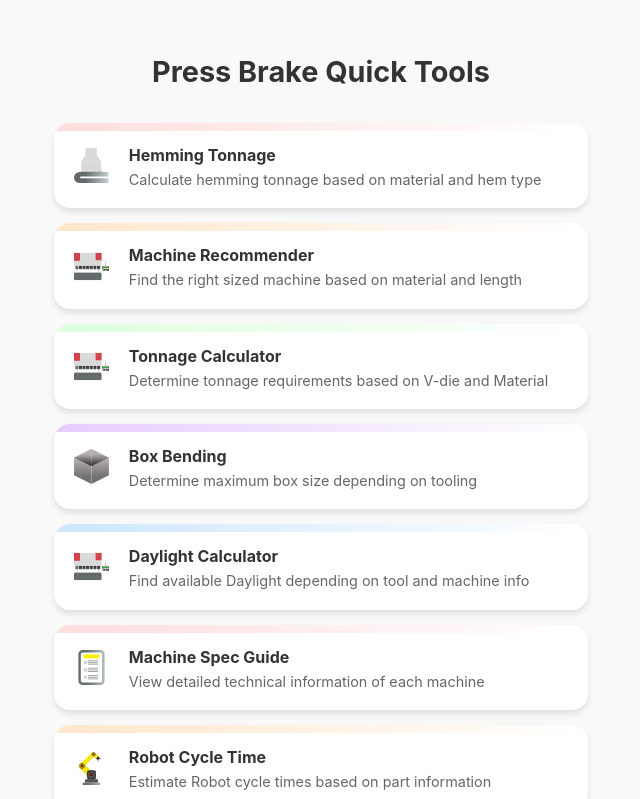
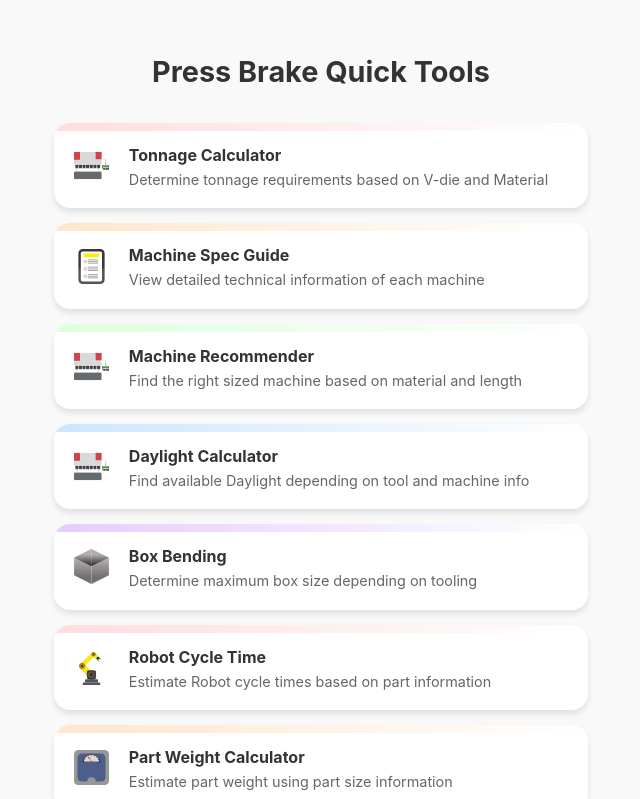
Before and after one commit to DaneColeson/QuickTools, a React (Create React App) app: page / in a window 1280 px wide. Shown: the top 799 px of the page, without its empty margins (319-959 px from the left). Built offline with nearby package versions, Linux system fonts and the light colour scheme.

Commit message:
Pre-Electron Save

```diff
--- /dev/null
+++ b/src/assets/ScaleIcon.tsx
@@ -0,0 +1,119 @@
+import * as React from "react";
+interface SVGComponentProps extends React.SVGProps<SVGSVGElement> {}
+
+const ScaleIcon = (props: SVGComponentProps) => (
+  <svg
+    width={200}
+    height={200}
+    viewBox="0 0 200 200"
+    fill="none"
+    xmlns="http://www.w3.org/2000/svg"
+    {...props}
+  >
+    <g clipPath="url(#clip0_1_2)">
+      <rect width={200} height={200} rx={25} fill="#999696" />
+      <rect x={20} y={20} width={160} height={160} rx={25} fill="#4D5E8A" />
+      <circle cx={100} cy={180} r={25} fill="#999696" />
+      <circle
+        cx={100}
+        cy={73}
+        r={48.5}
+        fill="#D9D9D9"
+        stroke="black"
+        strokeWidth={3}
+      />
+      <rect x={43} y={70} width={117} height={61} fill="#4D5E8A" />
+      <line
+        x1={51}
+        y1={68.5}
+        x2={149}
+        y2={68.5}
+        stroke="black"
+        strokeWidth={3}
+      />
+      <line
+        x1={100.5}
+        y1={25}
+        x2={100.5}
+        y2={33}
+        stroke="black"
+        strokeWidth={3}
+      />
+      <line
+        x1={82.3858}
+        y1={27.426}
+        x2={85.4473}
+        y2={34.817}
+        stroke="black"
+        strokeWidth={3}
+      />
+      <line
+        x1={69.0607}
+        y1={35.9393}
+        x2={74.7175}
+        y2={41.5962}
+        stroke="black"
+        strokeWidth={3}
+      />
+      <line
+        x1={52}
+        y1={66.5}
+        x2={60}
+        y2={66.5}
+        stroke="black"
+        strokeWidth={3}
+      />
+      <line
+        x1={57.574}
+        y1={49.6142}
+        x2={64.9651}
+        y2={52.6756}
+        stroke="black"
+        strokeWidth={3}
+      />
+      <line
+        x1={119.066}
+        y1={28.2521}
+        x2={116.004}
+        y2={35.6431}
+        stroke="black"
+        strokeWidth={3}
+      />
+      <line
+        x1={134.718}
+        y1={39.0607}
+        x2={129.061}
+        y2={44.7175}
+        stroke="black"
+        strokeWidth={3}
+      />
+      <line
+        x1={143.965}
+        y1={52.3858}
+        x2={136.574}
+        y2={55.4473}
+        stroke="black"
+        strokeWidth={3}
+      />
+      <line
+        x1={148}
+        y1={68.5}
+        x2={140}
+        y2={68.5}
+        stroke="black"
+        strokeWidth={3}
+      />
+      <circle cx={100} cy={65} r={3} fill="#FF0000" />
+      <path
+        d="M83.1683 40.0143C82.6239 39.9213 82.1072 40.2873 82.0143 40.8317L80.4996 49.7033C80.4066 50.2477 80.7726 50.7644 81.317 50.8574C81.8614 50.9503 82.3781 50.5843 82.4711 50.0399L83.8174 42.154L91.7033 43.5004C92.2477 43.5934 92.7644 43.2274 92.8574 42.683C92.9503 42.1386 92.5843 41.6219 92.0399 41.5289L83.1683 40.0143ZM100.816 64.422L83.816 40.422L82.184 41.578L99.184 65.578L100.816 64.422Z"
+        fill="#FF0000"
+      />
+    </g>
+    <defs>
+      <clipPath id="clip0_1_2">
+        <rect width={200} height={200} fill="white" />
+      </clipPath>
+    </defs>
+  </svg>
+);
+export default ScaleIcon;
--- a/src/components/App.tsx
+++ b/src/components/App.tsx
@@ -11,6 +11,7 @@ import MachineSpecGuide from "./MachineSpecGuide";
 import Footer from "./Footer";
 import { UnitProvider } from "./UnitContext"; // ✅ Global Unit Toggle Provider
 import RobotCycleTime from "./RobotCycleTime";
+import PartWeightCalculator from "./PartWeightCalculator";
 
 const App: React.FC = () => (
     <UnitProvider>
@@ -25,6 +26,7 @@ const App: React.FC = () => (
                     <Route path="/box-bending" element={<BoxBending />} />
                     <Route path="/machine-spec" element={<MachineSpecGuide />} />
                     <Route path="/robot-cycletime" element={<RobotCycleTime />} />
+                    <Route path="/part-weight-calculator" element={<PartWeightCalculator />} />
                     <Route path="*" element={<div>404 - Page Not Found</div>} />
                 </Routes>
                 <Footer />
--- a/src/components/Home.tsx
+++ b/src/components/Home.tsx
@@ -7,6 +7,7 @@ import { default as BoxIcon } from "../assets/BoxIcon";
 import { default as HemmingIcon } from "../assets/HemmingIcon";
 import { default as SpecIcon } from "../assets/SpecIcon";
 import { default as RobotIcon } from "../assets/RobotIcon";
+import { default as ScaleIcon } from "../assets/ScaleIcon";
 
 const Home: React.FC = () => (
     <div className="home-container">
@@ -18,25 +19,32 @@ const Home: React.FC = () => (
 {/* Main Content */}
 <main className="content">
     <div className="icon-grid">
-                <Link to="/hemming-tonnage" className="icon icon-red">
-                <HemmingIcon width={60} height={60} />
+        <Link to="/tonnage-calculator" className="icon icon-red">
+            <MachineRecommenderIcon width={50} height={50} />
             <div className="icon-content">
-                        <span>Hemming Tonnage</span>
-                        <div className="subtext">Calculate hemming tonnage based on material and hem type</div>
+                <span>Tonnage Calculator</span>
+                <div className="subtext">Determine tonnage requirements based on V-die and Material</div>
             </div>
         </Link>
-                <Link to="/machine-recommender" className="icon icon-orange">
+        <Link to="/machine-spec" className="icon icon-orange">
+            <SpecIcon width={50} height={50} />
+            <div className="icon-content">
+                <span>Machine Spec Guide</span>
+                <div className="subtext">View detailed technical information of each machine</div>
+            </div>
+        </Link>
+        <Link to="/machine-recommender" className="icon icon-green">
             <MachineRecommenderIcon width={100} height={100} />
             <div className="icon-content">
                 <span>Machine Recommender</span>
                 <div className="subtext">Find the right sized machine based on material and length</div>
             </div>
         </Link>
-                <Link to="/tonnage-calculator" className="icon icon-green">
+        <Link to="/daylight-calculator" className="icon icon-blue">
             <MachineRecommenderIcon width={50} height={50} />
             <div className="icon-content">
-                        <span>Tonnage Calculator</span>
-                        <div className="subtext">Determine tonnage requirements based on V-die and Material</div>
+                <span>Daylight Calculator</span>
+                <div className="subtext">Find available Daylight depending on tool and machine info</div>
             </div>
         </Link>
         <Link to="/box-bending" className="icon icon-purple">
@@ -46,29 +54,31 @@ const Home: React.FC = () => (
                 <div className="subtext">Determine maximum box size depending on tooling</div>
             </div>
         </Link>
-                <Link to="/daylight-calculator" className="icon icon-blue">
-                <MachineRecommenderIcon width={50} height={50} />
-                    <div className="icon-content">
-                        <span>Daylight Calculator</span>
-                        <div className="subtext">Find available Daylight depending on tool and machine info</div>
-                    </div>
-                </Link>
-                <Link to="/machine-spec" className="icon icon-red">
-                <SpecIcon width={50} height={50} />
-                    <div className="icon-content">
-                        <span>Machine Spec Guide</span>
-                        <div className="subtext">View detailed technical information of each machine</div>
-                    </div>
-                </Link>
-                <Link to="/robot-cycletime" className="icon icon-orange">
+        <Link to="/robot-cycletime" className="icon icon-red">
             <RobotIcon width={50} height={50} />
             <div className="icon-content">
                 <span>Robot Cycle Time</span>
                 <div className="subtext">Estimate Robot cycle times based on part information</div>
             </div>
         </Link>
+        <Link to="/part-weight-calculator" className="icon icon-orange">
+            <ScaleIcon width={50} height={50} />
+            <div className="icon-content">
+                <span>Part Weight Calculator</span>
+                <div className="subtext">Estimate part weight using part size information</div>
+            </div>
+        </Link>
+        <Link to="/hemming-tonnage" className="icon icon-green">
+            <HemmingIcon width={60} height={60} />
+            <div className="icon-content">
+                <span>Hemming Tonnage</span>
+                <div className="subtext">Calculate hemming tonnage based on material and hem type</div>
+            </div>
+        </Link>
     </div>
 </main>
+
+
     </div>
 );
 
--- /dev/null
+++ b/src/components/PartWeightCalculator.tsx
@@ -0,0 +1,82 @@
+import React, { useState } from "react";
+import { Link } from "react-router-dom";
+import "../styles/App.css";
+
+const materialDensities = {
+  "Steel": 0.284,
+  "Aluminum 5052": 0.097,
+  "Stainless Steel 304": 0.289,
+};
+
+const thicknessOptions = [0.024, 0.030, 0.040, 0.050, 0.060, 0.080, 0.090, 0.125, 0.250, 0.375, 0.500, 0.625, 0.750, 0.875, 1.000];
+
+const reductionOptions = [0, 10, 20, 30, 40, 50, 60, 70, 80, 90, 100];
+
+const PartWeightCalculator: React.FC = () => {
+  const [materialType, setMaterialType] = useState<keyof typeof materialDensities>("Steel");
+  const [thickness, setThickness] = useState(0.024);
+  const [width, setWidth] = useState(0);
+  const [length, setLength] = useState(0);
+  const [reduction, setReduction] = useState(0);
+
+  // Calculate Part Weight dynamically
+  const baseWeight = (thickness * width * length * materialDensities[materialType]) || 0;
+  const adjustedWeight = baseWeight * ((100 - reduction) / 100);
+  const WeightInTons = adjustedWeight / 2000;
+
+  return (
+    <div className="MachineRecommender">
+      <h2>Part Weight Calculator</h2>
+
+      <label>Material Type</label>
+      <select value={materialType} onChange={(e) => setMaterialType(e.target.value as keyof typeof materialDensities)}>
+        {Object.keys(materialDensities).map((material) => (
+          <option key={material} value={material}>{material}</option>
+        ))}
+      </select>
+
+      <label>Material Thickness</label>
+      <select value={thickness} onChange={(e) => setThickness(parseFloat(e.target.value))}>
+        {thicknessOptions.map((th) => (
+          <option key={th} value={th}>{th} in</option>
+        ))}
+      </select>
+
+      <div className="input-row">
+        <div>
+          <label>Width (inches)</label>
+          <input type="number" value={width} onChange={(e) => setWidth(parseFloat(e.target.value) || 0)} />
+        </div>
+        <div>
+          <label>Length (inches)</label>
+          <input type="number" value={length} onChange={(e) => setLength(parseFloat(e.target.value) || 0)} />
+        </div>
+      </div>
+
+      <label>Reduction - For Holes and Cutouts</label>
+      <select value={reduction} onChange={(e) => setReduction(parseFloat(e.target.value))}>
+        {reductionOptions.map((r) => (
+          <option key={r} value={r}>{r}%</option>
+        ))}
+      </select>
+
+        <div className="section-header">adjusted part weight</div>
+        <div className="results-container">
+        <div className="result-item">
+          <span className="result-bubble">{adjustedWeight.toFixed(2)}</span>
+          <span className="result-label">Lbs.</span>
+        </div>
+        <div className="result-item">
+          <span className="result-bubble">{WeightInTons.toFixed(2)}</span>
+          <span className="result-label">Tons</span>
+      </div>
+        </div>
+      <Link to="/" className="button home-button">
+                                  Home
+                              </Link>
+    </div>
+
+  );
+};
+
+export default PartWeightCalculator;
--- a/src/styles/App.css
+++ b/src/styles/App.css
@@ -425,8 +425,11 @@ input:checked + .slider:before {
   .result-item {
     display: flex;
     flex-direction: column;
+    justify-content: space-between;
     align-items: center;
-    min-width: 120px;
+    flex-wrap: wrap;
+    gap: 10px;
+    min-width: 80px;
   }
 
   .result-bubble {
@@ -437,11 +440,12 @@ input:checked + .slider:before {
     border-radius: 20px;
     font-size: 16px;
     box-shadow: 0px 2px 4px rgba(0, 0, 0, 0.2);
-    min-width: 100px;
+    min-width: 80px;
     text-align: center;
   }
 
   .result-label {
+    display: flex;
     font-size: 14px;
     font-weight: bold;
     margin-top: 5px;
```
Also changed, not shown: src/components/TonnageCalculator.tsx (+14 -8 lines), 13 other files (tests, documents, lock files or other folders). Lines whose indentation alone changed are shown as unchanged.
